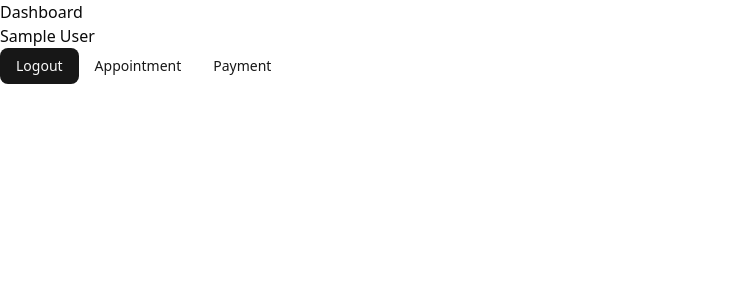
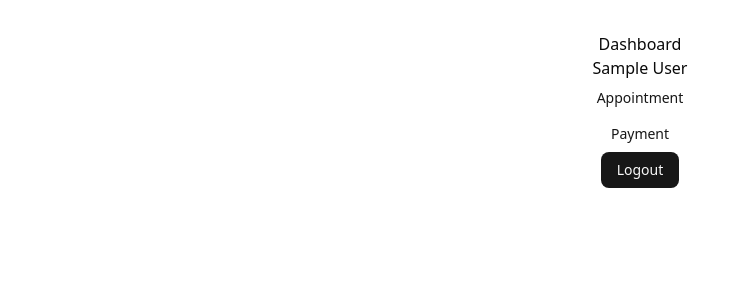
Before and after one commit to JamesWithLeo/webvet, a Next.js app: page /v1/dashboard in a window 1280 px wide. Shown: the top 300 px of the page, without its empty margins (0-750 px from the left). Built offline with nearby package versions, Linux system fonts and the light colour scheme; no server answers; sample sign-in values are in the browser's storage.

Commit message:
fix auth opts

```diff
--- a/src/app/v1/dashboard/page.tsx
+++ b/src/app/v1/dashboard/page.tsx
@@ -11,10 +11,9 @@
         redirect("/");
     }
     return (
-        <div>
+        <div className="flex items-center flex-col py-8 px-16">
             <h1>Dashboard</h1>
             <h1>{session.user.name}</h1>
-            <LogoutButton />
 
             <Button asChild variant={"link"}>
                 <Link href={"/v1/appointment"}>Appointment</Link>
@@ -22,6 +21,7 @@
             <Button asChild variant={"link"}>
                 <Link href={"/v1/payment"}>Payment</Link>
             </Button>
+            <LogoutButton />
         </div>
     );
 }
--- a/src/authOptions.ts
+++ b/src/authOptions.ts
@@ -15,7 +15,7 @@
             let googleId: string | undefined = undefined;
             let facebookId: string | undefined = undefined;
             let githubId: string | undefined = undefined;
-            let existingUser;
+            // let existingUser;
             return true;
             //     googleId = profile.sub; // Google UID
             //     email = profile.email;
```
